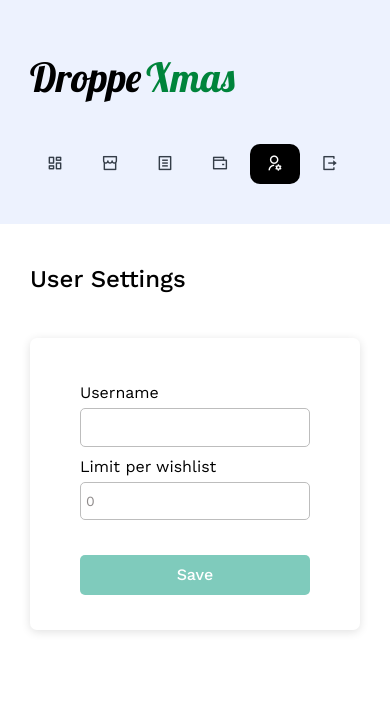
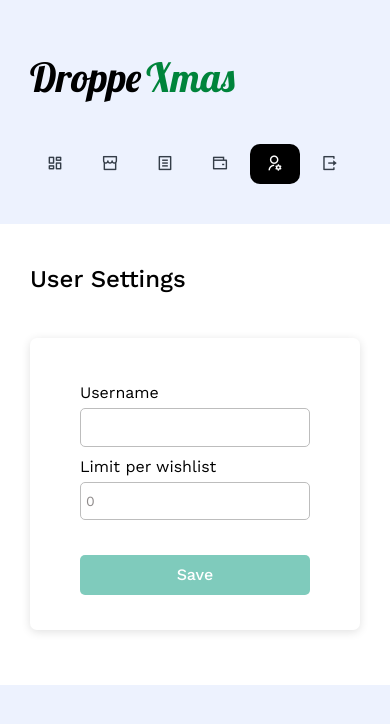
Before and after one commit to dapperwalze/droppe-xmas, a React (Create React App) app: page /user-settings in a window 390 px wide. Shown: the top 724 px of the page. Built offline with nearby package versions, Linux system fonts and the light colour scheme.

Commit message:
fix: implement border-radius for UI content component

```diff
--- a/src/app/layout/content/content.module.scss
+++ b/src/app/layout/content/content.module.scss
@@ -1,9 +1,14 @@
 .pageContent {
   padding: 45px 50px;
+  border-top-left-radius: 30px;
+  border-bottom-left-radius: 30px;
+  background-color: rgba(255, 255, 255, 1);
 }
 @media only screen and (min-width: 320px) and (max-width: 800px) {
   .pageContent {
     width: 100%;
     padding: 25px 30px;
+    border-top-left-radius: 0px;
+    border-bottom-left-radius: 0px;
   }
 }
--- a/src/index.scss
+++ b/src/index.scss
@@ -5,8 +5,8 @@ html {
 
 body {
   overflow-x: hidden;
-  // background-color: rgba(223, 230, 241, 1) !important;
-  background-color: rgba(255, 255, 255, 1) !important;
+  // background-color: rgba(255, 255, 255, 1) !important;
+  background-color: rgba(237, 242, 254, 1);
 
   margin: 0;
   font-family: -apple-system, BlinkMacSystemFont, "Segoe UI", "Roboto", "Oxygen",
```
